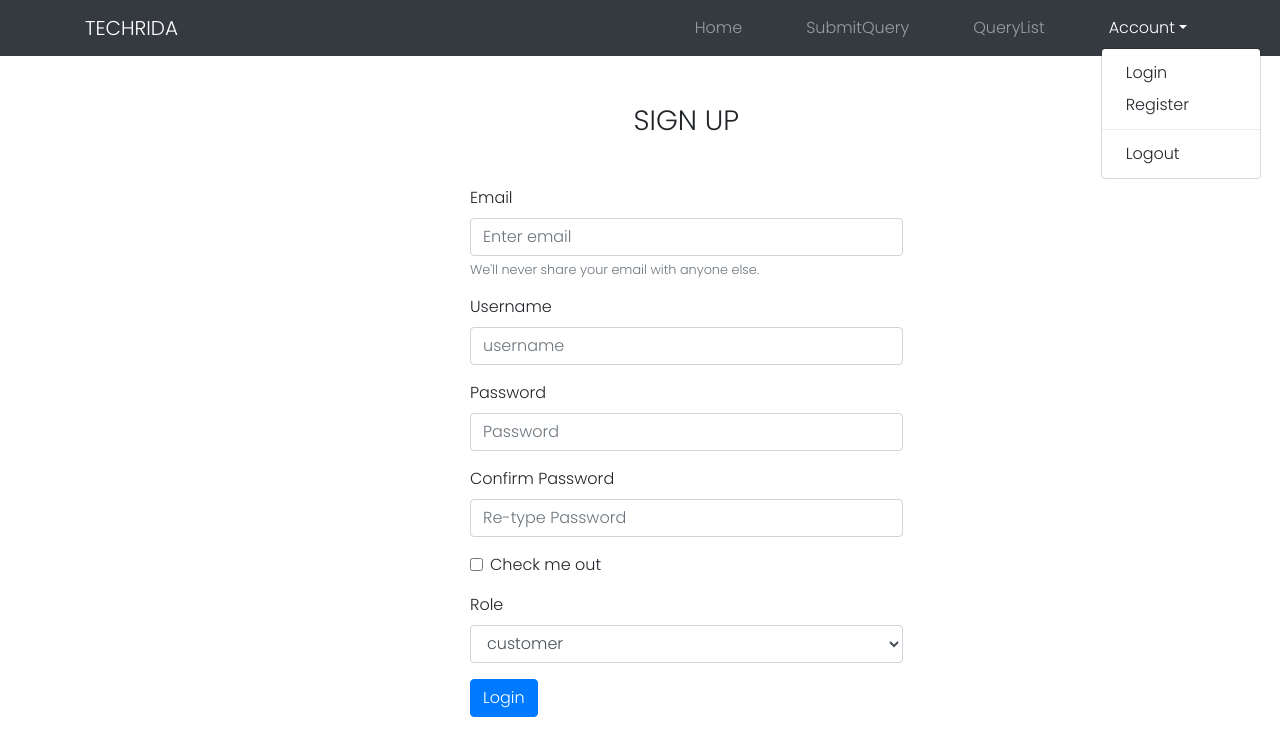
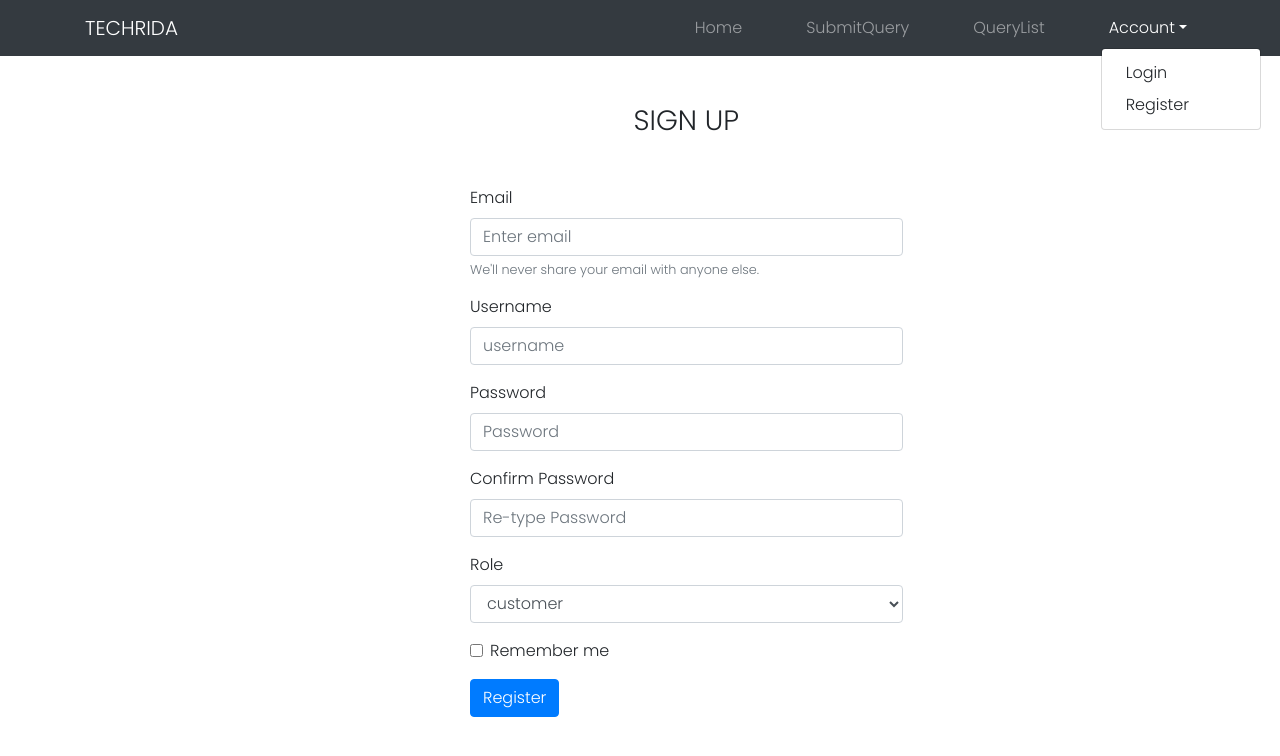
Before and after one commit to Krijan144/ticketingfrontend, a React (Create React App) app: page /register in a window 1280 px wide. Both pictures are taken after a click on the button "Account". Shown: the top 756 px of the page. Built offline with nearby package versions, Linux system fonts and the light colour scheme.

Commit message:
login jwt

```diff
--- a/src/components/header.js
+++ b/src/components/header.js
@@ -21,23 +21,27 @@ const Nav1 = () => {
                 <Navbar.Toggle aria-controls="basic-navbar-nav" />
                 <Navbar.Collapse id="basic-navbar-nav">
                     <Nav className="ml-auto">
-                        <Nav.Link as={Link} to="/">Home</Nav.Link>
-                        <Nav.Link as={Link} to="/queryform" className="mx-5">SubmitQuery</Nav.Link>
+                        <Nav.Link as={Link} to="/" className="mr-5">Home</Nav.Link>
+                        <Nav.Link as={Link} to="/queryform" className="mr-5">SubmitQuery</Nav.Link>
                         {/* <Link to="/queryform">SubmitQuery</Link> */}
                         <Nav.Link as={Link} to="/querylist" className="mr-5">QueryList</Nav.Link>
-                        <NavDropdown title="Account" id="basic-nav-dropdown" >
-                            <NavDropdown.Item as={Link} to="/login">Login</NavDropdown.Item>
-                            <NavDropdown.Item as={Link} to="/register">Register</NavDropdown.Item>
-                            <NavDropdown.Divider />
-                            <NavDropdown.Item as={Link} to="#action/3.4" onClick={handleOut}>Logout</NavDropdown.Item>
-                        </NavDropdown>
+
+                        {isAutheticated ?
+                            <Nav.Link as={Link} to="#action/3.4" onClick={handleOut}>Logout</Nav.Link>
+                            :
+                            <NavDropdown title="Account" id="basic-nav-dropdown" >
+                                <NavDropdown.Item as={Link} to="/login">Login</NavDropdown.Item>
+                                <NavDropdown.Item as={Link} to="/register">Register</NavDropdown.Item>
+                            </NavDropdown>
+                        }
+
                     </Nav>
                     <Form inline>
 
                     </Form>
                 </Navbar.Collapse>
             </div>
-        </Navbar>
+        </Navbar >
 
     )
 
--- a/src/components/login.js
+++ b/src/components/login.js
@@ -1,7 +1,8 @@
-import React, { useState, useContext } from 'react';
+import React, { useState, useEffect, useContext } from 'react';
 import axios from 'axios'
-import { Form, Button } from 'react-bootstrap'
+import { Form, Button, Alert } from 'react-bootstrap'
 import { AuthContext } from '../contextapi/authContext';
+import { Redirect, useHistory } from 'react-router-dom';
 
 
 const Login = (props) => {
@@ -9,11 +10,15 @@ const Login = (props) => {
     const [email, setEmail] = useState("");
     const [password, setPassword] = useState("");
     const [error, setError] = useState("");
+    const [show, setShow] = useState(false);
+    const [submitted, setSubmitted] = useState(false);
     const [isAutheticated, setIsAutheticated] = useContext(AuthContext).auth;
-
+    const [user, setUser] = useContext(AuthContext).uso;
+    let history = useHistory();
 
     const handleSubmit = (event) => {
         event.preventDefault();
+
         axios({
             url: "http://localhost:8000/users/login/",
             method: "POST",
@@ -28,19 +33,35 @@ const Login = (props) => {
             localStorage.setItem("user", JSON.stringify(user));
             console.log(response)
             setIsAutheticated(true)
-            setEmail('')
-            setPassword('')
+            setSubmitted(true)
+            setShow(false)
+            history.push('/queryform')
+
         }).catch(err => {
-            console.log(err)
+            console.log(err.response.data.msg)
+            setShow(true)
+            setError(err.response.data.msg)
         })
-
     }
 
 
+    useEffect(() => {
+        if (localStorage.getItem('token') == user.token) {
+            setIsAutheticated(true)
+        }
+    }, [])
+
     return (
         <div className="container p-5">
-            <div className="col-5 offset-md-4">
+            <div className="col-lg-5 offset-md-4">
+                {show ? <Alert variant='danger'>
+                    {error}
+                </Alert> : null}
+                {submitted && <Alert variant='success'>Success! You are logged in.</Alert>}
+
+
                 <h3 className="text-center my-5">LOGIN</h3>
+
                 <Form onSubmit={handleSubmit}>
                     <Form.Group controlId="formBasicEmail">
                         <Form.Label>Email address</Form.Label>
@@ -56,7 +77,7 @@ const Login = (props) => {
                     </Form.Group>
 
                     <Form.Group controlId="formBasicCheckbox">
-                        <Form.Check type="checkbox" label="Check me out" />
+                        <Form.Check type="checkbox" label="Remember me" />
                     </Form.Group>
 
                     <Button variant="primary" type="submit">Login</Button>
--- a/src/components/queryform.js
+++ b/src/components/queryform.js
@@ -2,7 +2,7 @@ import React, { Component } from "react";
 import axios from "axios";
 import querylist from "./querylist";
 import { AuthContext } from "../contextapi/authContext";
-import { Form, Button } from 'react-bootstrap'
+import { Form, Button, Alert } from 'react-bootstrap'
 
 
 class Queryform extends Component {
@@ -15,6 +15,7 @@ class Queryform extends Component {
         ellaborate: "",
         query: "",
       },
+      submitted: false
     };
 
     this.handleChange = this.handleChange.bind(this);
@@ -22,31 +23,22 @@ class Queryform extends Component {
     this.handleSubmit = this.handleSubmit.bind(this);
   }
 
-  componentDidMount() {
-    axios.get(`http://localhost:8000/api/query`)
-      .then(res => {
-        console.log(res);
-        const query = res.data.data
-        this.setState(
-          { query1: query }
-        )
-      }
-      )
-  }
+  // componentDidMount() {
+  //   axios.get(`http://localhost:8000/api/query`)
+  //     .then(res => {
+  //       console.log(res);
+  //       // const query = res.data.data
+  //       // this.setState(
+  //       //   { query1: query }
+  //       // )
+  //     }
+  //     )
+  // }
 
   handleChange(event) {
-
     this.setState((prev) => ({ formData: { ...prev.formData, [event.target.getAttribute("name")]: event.target.value } }));
-    console.log(this.context.uso[0].token);
-
-
+    console.log(this.context.uso[0].user);
   }
-  // handleChange(event){
-  //   console.log("clicked")
-  //   console.log(this.props.match.params.id)
-  // }
-
-
 
   handleSubmit(event) {
     event.preventDefault();
@@ -64,6 +56,12 @@ class Queryform extends Component {
         "Authorization": `Bearer ${token}`
       }
     }).then(response => {
+      this.setState(
+        {
+          submitted: true,
+        }
+      )
+      this.setState((prev) => ({ formData: { ...prev.formData, query: '', ellaborate: '' } }))
       console.log(response)
     })
       .catch(err => {
@@ -72,35 +70,12 @@ class Queryform extends Component {
   }
 
   render() {
-    console.log(this.context)
     //const {name} = this.context;
     //console.log(name)
     return (
       <div className="container p-5 col-5 offset-md-4">
-        {/* <label>
-            <select onChange={(event) => this.setState((prev) => ({formData: {...prev.formData, query: event.target.value}})) }>
-                {this.state.query1.map(querylist => <option id={querylist.id}>{querylist.query}</option>)}
-            </select>
-            <br />
-            <div className="container p-1">
-
-            </div >
-            </label>  */}
-        {/* <form onSubmit={this.handleSubmit}>
-          <label>
-
-            Query:<br />
-            <input type="text" name="query" value={this.state.formData.query} onChange={this.handleChange} /><br />
-            Ellaborate:<br />
-            <textarea value={this.state.formData.ellaborate} rows="5" cols="60" name="ellaborate" onChange={this.handleChange} />
-
-            <br />
-          </label>
-          <br />
-          <input type="submit" value="Submit" className="btn-primary" />
-        </form> */}
-
-        <Form>
+        <Form onSubmit={this.handleSubmit} >
+          {this.state.submitted && <Alert variant='success'>Success! Your problem will be noticed fast.</Alert>}
           <h3>SUBMIT YOUR QUERIES</h3>
           <Form.Group controlId="exampleForm.ControlSelect1">
             <Form.Label>Select Query</Form.Label>
@@ -120,7 +95,7 @@ class Queryform extends Component {
             <Form.Label>Ellaborate</Form.Label>
             <Form.Control as="textarea" rows={3} value={this.state.formData.ellaborate} rows="5" name="ellaborate" onChange={this.handleChange} />
           </Form.Group>
-          <Button variant="primary">Submit</Button>
+          <Button variant="primary" type="submit">Submit</Button>
         </Form>
       </div>
     );
--- a/src/components/register.js
+++ b/src/components/register.js
@@ -1,5 +1,5 @@
 import React, { Component } from 'react';
-import { Form, Button } from 'react-bootstrap'
+import { Form, Button, Alert } from 'react-bootstrap'
 import axios from 'axios'
 import { AuthContext } from '../contextapi/authContext'
 
@@ -11,7 +11,11 @@ class register extends Component {
             email: "",
             password: "",
             passwordCheck: "",
-            role: ""
+            role: "customer",
+            show: false,
+            error: "",
+            submitted: false
+
         }
 
         this.handleChange = this.handleChange.bind(this);
@@ -33,11 +37,17 @@ class register extends Component {
                 email: "",
                 password: "",
                 passwordCheck: "",
-                role: ""
+                role: "",
+                submitted: true,
+                show: false
             });
             console.log(response)
         }).catch(err => {
-            console.log(err)
+            console.log(err.response.data.msg)
+            this.setState({
+                show: true,
+                error: err.response.data.msg
+            })
         })
 
     }
@@ -67,7 +77,14 @@ class register extends Component {
                     <input type="submit" value="REGISTER" className="btn-primary" />
                 </form> */}
 
-                <div className="col-5 offset-md-4">
+
+                <div className="col-lg-5 col-md-5  offset-md-4 my-5">
+
+
+                    {this.state.show ? <Alert variant='danger'>
+                        {this.state.error}
+                    </Alert> : null}
+                    {this.state.submitted && <Alert variant='success'>Success! You are successfully registered.</Alert>}
                     <h3 className="text-center my-5">SIGN UP</h3>
                     <Form onSubmit={this.handleSubmit}>
                         <Form.Group controlId="formBasicEmail">
@@ -93,9 +110,6 @@ class register extends Component {
                             <Form.Control type="password" placeholder="Re-type Password" name="passwordCheck" value={this.state.passwordCheck} onChange={this.handleChange} />
                         </Form.Group>
 
-                        <Form.Group controlId="formBasicCheckbox">
-                            <Form.Check type="checkbox" label="Check me out" />
-                        </Form.Group>
                         <Form.Group controlId="exampleForm.ControlSelect1">
                             <Form.Label>Role</Form.Label>
                             <Form.Control as="select" value={this.state.value} onChange={(e) => { this.setState({ role: e.target.value }) }}>
@@ -103,7 +117,10 @@ class register extends Component {
                                 <option value="admin">admin</option>
                             </Form.Control>
                         </Form.Group>
-                        <Button variant="primary" type="submit">Login</Button>
+                        <Form.Group controlId="formBasicCheckbox">
+                            <Form.Check type="checkbox" label="Remember me" />
+                        </Form.Group>
+                        <Button variant="primary" type="submit">Register</Button>
 
                     </Form>
                 </div>
--- a/src/components/st_querylist.js
+++ b/src/components/st_querylist.js
@@ -40,7 +40,7 @@ class st_querylist extends Component {
                                 <div class="collapse" id="collapseExample">
                                     <div class="card card-body">
                                         Anim pariatur cliche reprehenderit, enim eiusmod high life accusamus terry richardson ad squid. Nihil anim keffiyeh helvetica, craft beer labore wes anderson cred nesciunt sapiente ea proident.
-  </div>
+                                </div>
                                 </div>
                             </li>)}
                     </ul>
--- a/src/contextapi/authContext.js
+++ b/src/contextapi/authContext.js
@@ -1,4 +1,6 @@
-import React, { useState, createContext } from 'react';
+import React, { useState, useEffect, createContext } from 'react';
+import Axios from "axios"
+
 import App from '../App';
 
 export const AuthContext = createContext();
@@ -13,7 +15,6 @@ export const AuthProvider = ({ children }) => {
         }
     );
 
-
     return (
         <AuthContext.Provider value={
             { auth: [isAutheticated, setIsAutheticated], uso: [user, setUser] }
```
Also changed, not shown: src/App.js (+35 -2 lines), src/components/getanswer.js (+25 -6 lines), src/components/querylist.js (+6 -3 lines).
